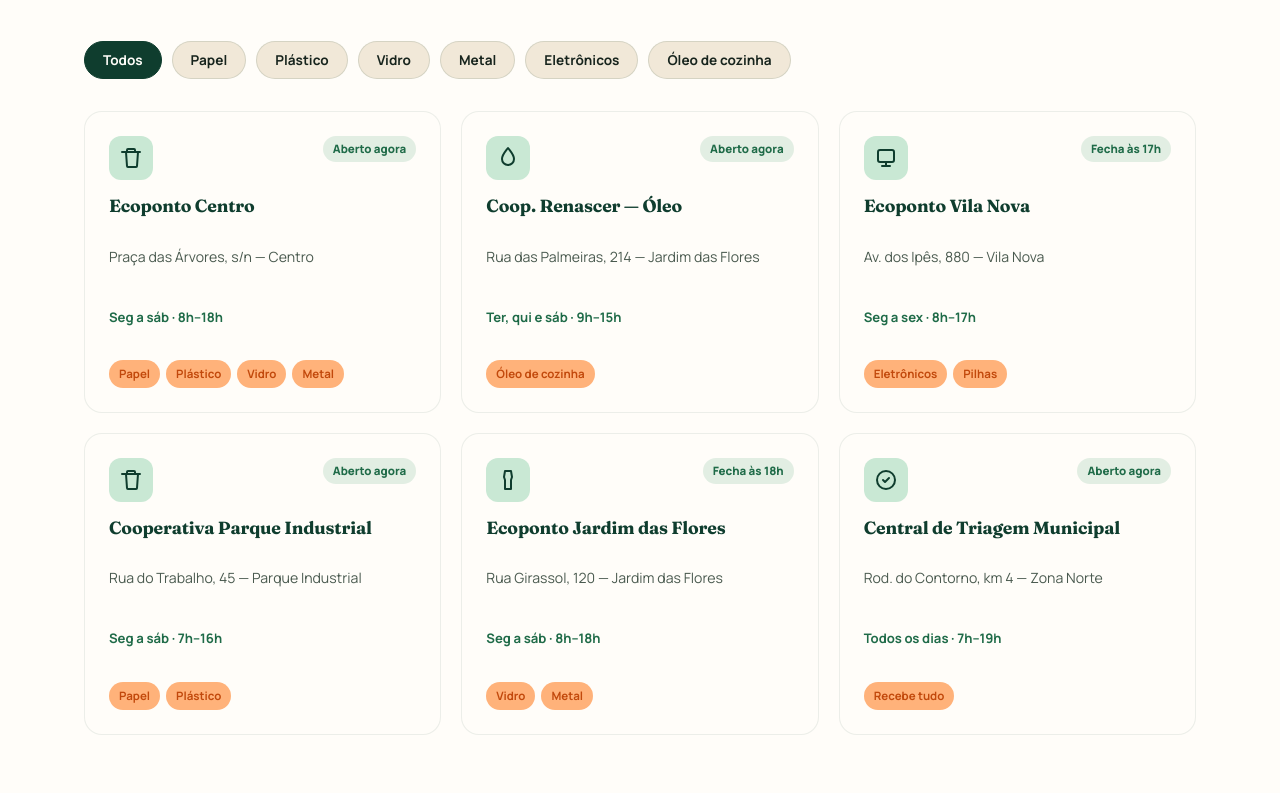
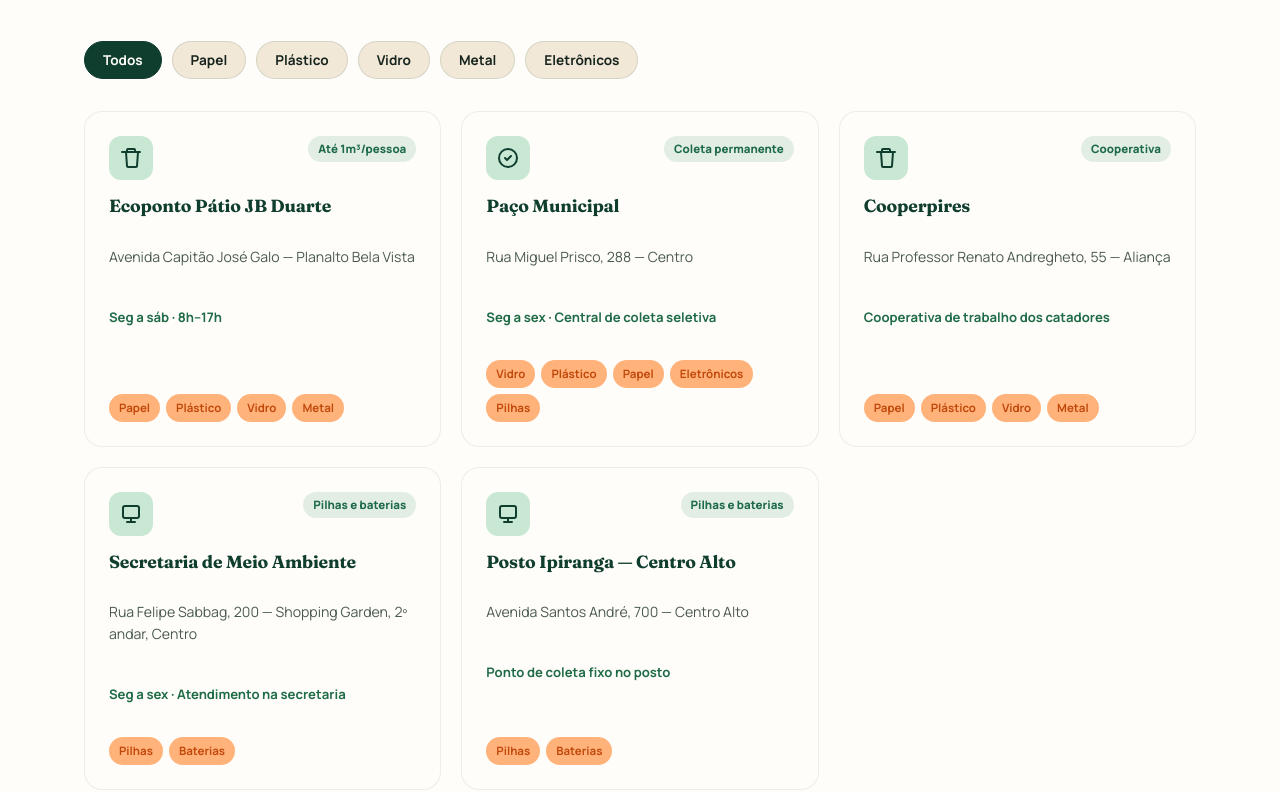
Before and after one commit to Guilherme1712Moraes/Projeto-Feira-Tecnol-gica, a website: page index.html in a window 1280 px wide. Shown: the part 952-1745 px from the top of the page. Drawn offline with Linux system fonts and the light colour scheme.

Commit message:
Update collection points and statistics in index.html

```diff
--- a/index.html
+++ b/index.html
@@ -526,7 +526,7 @@
           <a href="#rotas" class="btn btn-outline">Ver rotas de coleta</a>
         </div>
         <div class="hero-stats">
-          <div class="stat"><b>38</b><span>pontos ativos</span></div>
+          <div class="stat"><b>5</b><span>pontos ativos</span></div>
           <div class="stat"><b>7</b><span>rotas semanais</span></div>
           <div class="stat"><b>12t</b><span>recicladas por mês</span></div>
         </div>
@@ -578,7 +578,6 @@
         <button class="filter-btn" data-filter="vidro">Vidro</button>
         <button class="filter-btn" data-filter="metal">Metal</button>
         <button class="filter-btn" data-filter="eletronico">Eletrônicos</button>
-        <button class="filter-btn" data-filter="oleo">Óleo de cozinha</button>
       </div>
 
       <div class="points-grid" id="pointsGrid">
@@ -588,27 +587,42 @@
             <div class="point-icon">
               <svg viewBox="0 0 24 24" fill="none" stroke-width="2" stroke-linecap="round" stroke-linejoin="round"><path d="M3 6h18M8 6V4a1 1 0 0 1 1-1h6a1 1 0 0 1 1 1v2m-9 0 1 14a1 1 0 0 0 1 1h8a1 1 0 0 0 1-1l1-14"/></svg>
             </div>
-            <span class="point-status">Aberto agora</span>
+            <span class="point-status">Até 1m³/pessoa</span>
           </div>
-          <h3>Ecoponto Centro</h3>
-          <p class="addr">Praça das Árvores, s/n — Centro</p>
-          <p class="point-hours">Seg a sáb · 8h–18h</p>
+          <h3>Ecoponto Pátio JB Duarte</h3>
+          <p class="addr">Avenida Capitão José Galo — Planalto Bela Vista</p>
+          <p class="point-hours">Seg a sáb · 8h–17h</p>
           <div class="tag-row">
             <span class="tag">Papel</span><span class="tag">Plástico</span><span class="tag">Vidro</span><span class="tag">Metal</span>
           </div>
         </div>
 
-        <div class="point-card" data-materials="oleo">
+        <div class="point-card" data-materials="papel plastico vidro eletronico">
           <div class="point-top">
             <div class="point-icon">
-              <svg viewBox="0 0 24 24" fill="none" stroke-width="2" stroke-linecap="round" stroke-linejoin="round"><path d="M12 2c3 4 6 7 6 11a6 6 0 0 1-12 0c0-4 3-7 6-11Z"/></svg>
+              <svg viewBox="0 0 24 24" fill="none" stroke-width="2" stroke-linecap="round" stroke-linejoin="round"><circle cx="12" cy="12" r="9"/><path d="M9 12l2 2 4-4"/></svg>
             </div>
-            <span class="point-status">Aberto agora</span>
+            <span class="point-status">Coleta permanente</span>
           </div>
-          <h3>Coop. Renascer — Óleo</h3>
-          <p class="addr">Rua das Palmeiras, 214 — Jardim das Flores</p>
-          <p class="point-hours">Ter, qui e sáb · 9h–15h</p>
-          <div class="tag-row"><span class="tag">Óleo de cozinha</span></div>
+          <h3>Paço Municipal</h3>
+          <p class="addr">Rua Miguel Prisco, 288 — Centro</p>
+          <p class="point-hours">Seg a sex · Central de coleta seletiva</p>
+          <div class="tag-row">
+            <span class="tag">Vidro</span><span class="tag">Plástico</span><span class="tag">Papel</span><span class="tag">Eletrônicos</span><span class="tag">Pilhas</span>
+          </div>
+        </div>
+
+        <div class="point-card" data-materials="papel plastico vidro metal">
+          <div class="point-top">
+            <div class="point-icon">
+              <svg viewBox="0 0 24 24" fill="none" stroke-width="2" stroke-linecap="round" stroke-linejoin="round"><path d="M3 6h18M8 6V4a1 1 0 0 1 1-1h6a1 1 0 0 1 1 1v2m-9 0 1 14a1 1 0 0 0 1 1h8a1 1 0 0 0 1-1l1-14"/></svg>
+            </div>
+            <span class="point-status">Cooperativa</span>
+          </div>
+          <h3>Cooperpires</h3>
+          <p class="addr">Rua Professor Renato Andregheto, 55 — Aliança</p>
+          <p class="point-hours">Cooperativa de trabalho dos catadores</p>
+          <div class="tag-row"><span class="tag">Papel</span><span class="tag">Plástico</span><span class="tag">Vidro</span><span class="tag">Metal</span></div>
         </div>
 
         <div class="point-card" data-materials="eletronico">
@@ -616,53 +630,25 @@
             <div class="point-icon">
               <svg viewBox="0 0 24 24" fill="none" stroke-width="2" stroke-linecap="round" stroke-linejoin="round"><rect x="4" y="4" width="16" height="12" rx="2"/><path d="M8 20h8M12 16v4"/></svg>
             </div>
-            <span class="point-status">Fecha às 17h</span>
+            <span class="point-status">Pilhas e baterias</span>
           </div>
-          <h3>Ecoponto Vila Nova</h3>
-          <p class="addr">Av. dos Ipês, 880 — Vila Nova</p>
-          <p class="point-hours">Seg a sex · 8h–17h</p>
-          <div class="tag-row"><span class="tag">Eletrônicos</span><span class="tag">Pilhas</span></div>
+          <h3>Secretaria de Meio Ambiente</h3>
+          <p class="addr">Rua Felipe Sabbag, 200 — Shopping Garden, 2º andar, Centro</p>
+          <p class="point-hours">Seg a sex · Atendimento na secretaria</p>
+          <div class="tag-row"><span class="tag">Pilhas</span><span class="tag">Baterias</span></div>
         </div>
 
-        <div class="point-card" data-materials="papel plastico">
+        <div class="point-card" data-materials="eletronico">
           <div class="point-top">
             <div class="point-icon">
-              <svg viewBox="0 0 24 24" fill="none" stroke-width="2" stroke-linecap="round" stroke-linejoin="round"><path d="M3 6h18M8 6V4a1 1 0 0 1 1-1h6a1 1 0 0 1 1 1v2m-9 0 1 14a1 1 0 0 0 1 1h8a1 1 0 0 0 1-1l1-14"/></svg>
+              <svg viewBox="0 0 24 24" fill="none" stroke-width="2" stroke-linecap="round" stroke-linejoin="round"><rect x="4" y="4" width="16" height="12" rx="2"/><path d="M8 20h8M12 16v4"/></svg>
             </div>
-            <span class="point-status">Aberto agora</span>
+            <span class="point-status">Pilhas e baterias</span>
           </div>
-          <h3>Cooperativa Parque Industrial</h3>
-          <p class="addr">Rua do Trabalho, 45 — Parque Industrial</p>
-          <p class="point-hours">Seg a sáb · 7h–16h</p>
-          <div class="tag-row"><span class="tag">Papel</span><span class="tag">Plástico</span></div>
-        </div>
-
-        <div class="point-card" data-materials="vidro metal">
-          <div class="point-top">
-            <div class="point-icon">
-              <svg viewBox="0 0 24 24" fill="none" stroke-width="2" stroke-linecap="round" stroke-linejoin="round"><path d="M9 3h6l1 6-1 3v9H9v-9L8 9l1-6Z"/></svg>
-            </div>
-            <span class="point-status">Fecha às 18h</span>
-          </div>
-          <h3>Ecoponto Jardim das Flores</h3>
-          <p class="addr">Rua Girassol, 120 — Jardim das Flores</p>
-          <p class="point-hours">Seg a sáb · 8h–18h</p>
-          <div class="tag-row"><span class="tag">Vidro</span><span class="tag">Metal</span></div>
-        </div>
-
-        <div class="point-card" data-materials="papel plastico vidro metal eletronico oleo">
-          <div class="point-top">
-            <div class="point-icon">
-              <svg viewBox="0 0 24 24" fill="none" stroke-width="2" stroke-linecap="round" stroke-linejoin="round"><circle cx="12" cy="12" r="9"/><path d="M9 12l2 2 4-4"/></svg>
-            </div>
-            <span class="point-status">Aberto agora</span>
-          </div>
-          <h3>Central de Triagem Municipal</h3>
-          <p class="addr">Rod. do Contorno, km 4 — Zona Norte</p>
-          <p class="point-hours">Todos os dias · 7h–19h</p>
-          <div class="tag-row">
-            <span class="tag">Recebe tudo</span>
-          </div>
+          <h3>Posto Ipiranga — Centro Alto</h3>
+          <p class="addr">Avenida Santos André, 700 — Centro Alto</p>
+          <p class="point-hours">Ponto de coleta fixo no posto</p>
+          <div class="tag-row"><span class="tag">Pilhas</span><span class="tag">Baterias</span></div>
         </div>
 
       </div>
@@ -770,7 +756,7 @@
     </div>
     <div class="footer-bottom container" style="padding-left:0;padding-right:0;">
       <span>© 2026 EcoRotas. Projeto educacional.</span>
-      <span>Feito com dados de exemplo para fins de portfólio.</span>
+      <span>Pontos de coleta reais de Ribeirão Pires. Rotas e estatísticas ainda são dados de exemplo.</span>
     </div>
   </div>
 </footer>
```
